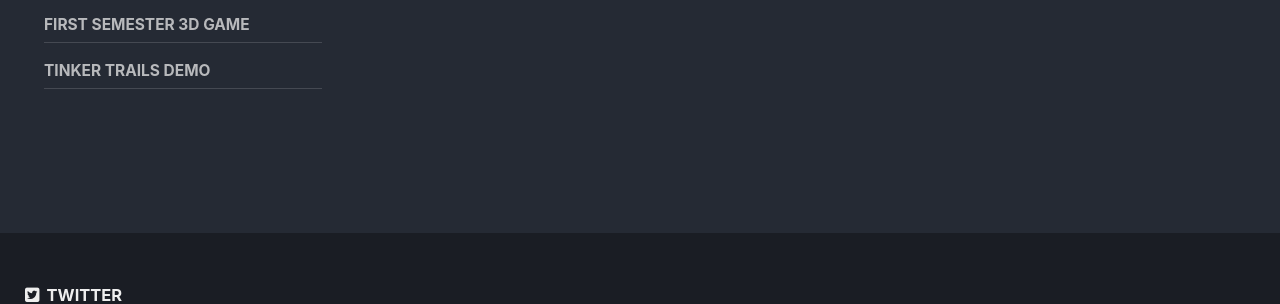
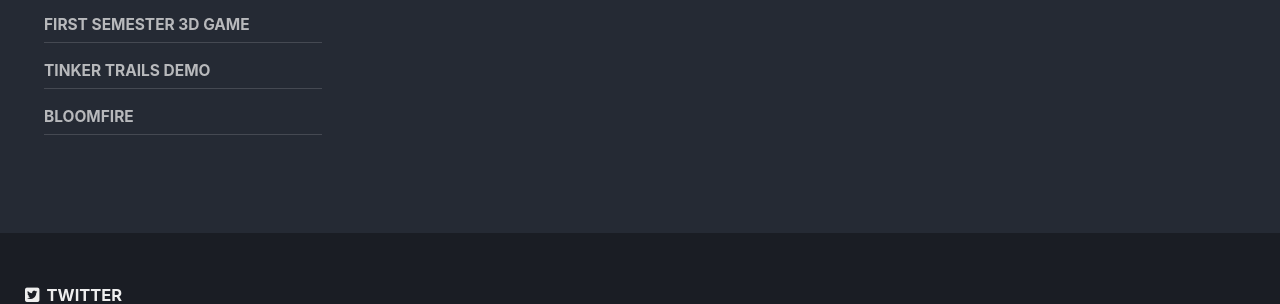
Before and after one commit to JamesTiernan/JamesTiernan.github.io, a Jekyll site: the page built from _pages/projects-game-jam.md, in a window 1280 px wide. Shown: the part 512-816 px from the top of the page. Built offline with Jekyll 4.4.1, drawn with Linux system fonts in a browser that asks for light colours.

Commit message:
Update navigation.yml

```diff
--- a/_data/navigation.yml
+++ b/_data/navigation.yml
@@ -13,6 +13,8 @@ main:
         url: /projects/game2/
       - title: "Tinker Trails Demo"
         url: /projects/game3/
+      - title: "Bloomfire"
+        url: /projects/bloomfire/
   - title: "Pages"
     url: /pages/
     children:
@@ -36,6 +38,8 @@ projects:
     url: /projects/game2/
   - title: "Tinker Trails Demo"
     url: /projects/game3/
+  - title: "Bloomfire"
+    url: /projects/bloomfire/
 
 # Sidebar menu for the Pages page
 pages:
```
